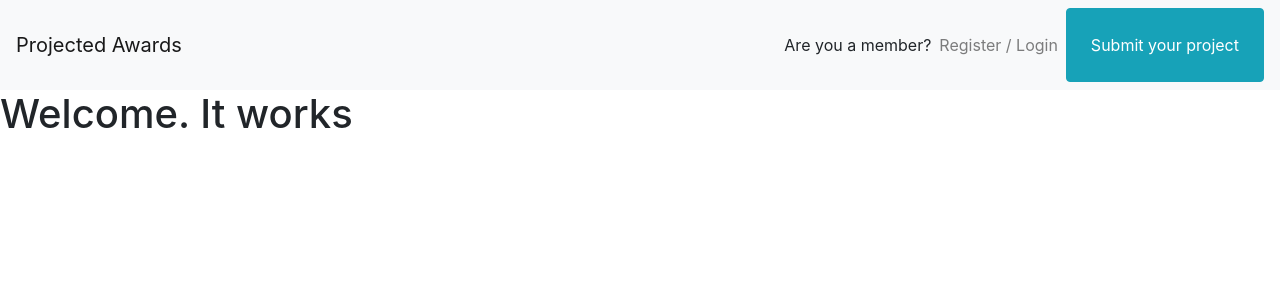
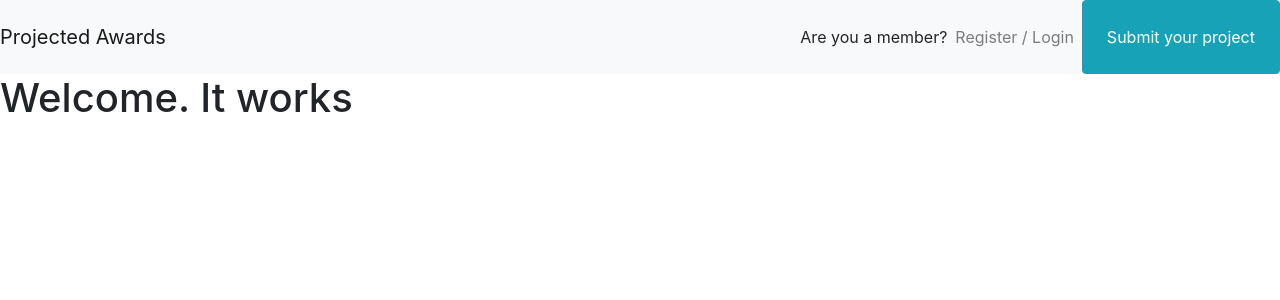
Before and after one commit to Mantongash/projected, a Django app: page / in a window 1280 px wide. Shown: the top 300 px of the page. Run offline with Django 3.2, Linux system fonts and the light colour scheme; some libraries are stand-ins or nearby versions.

Commit message:
Removed navbar padding

```diff
--- a/app/templates/base.html
+++ b/app/templates/base.html
@@ -19,7 +19,7 @@
   </head>
   <body>
     <!-- Begin Navbar -->
-    <nav class="navbar navbar-expand-lg navbar-light bg-light">
+    <nav class="navbar navbar-expand-lg navbar-light bg-light p-0">
       <a class="navbar-brand" href="#">Projected Awards</a>
       <button
         class="navbar-toggler"
--- a/static/css/main.css
+++ b/static/css/main.css
@@ -3,3 +3,5 @@
   padding: 0;
   box-sizing: border-box;
 }
+
+/* Nav Styles */
```
